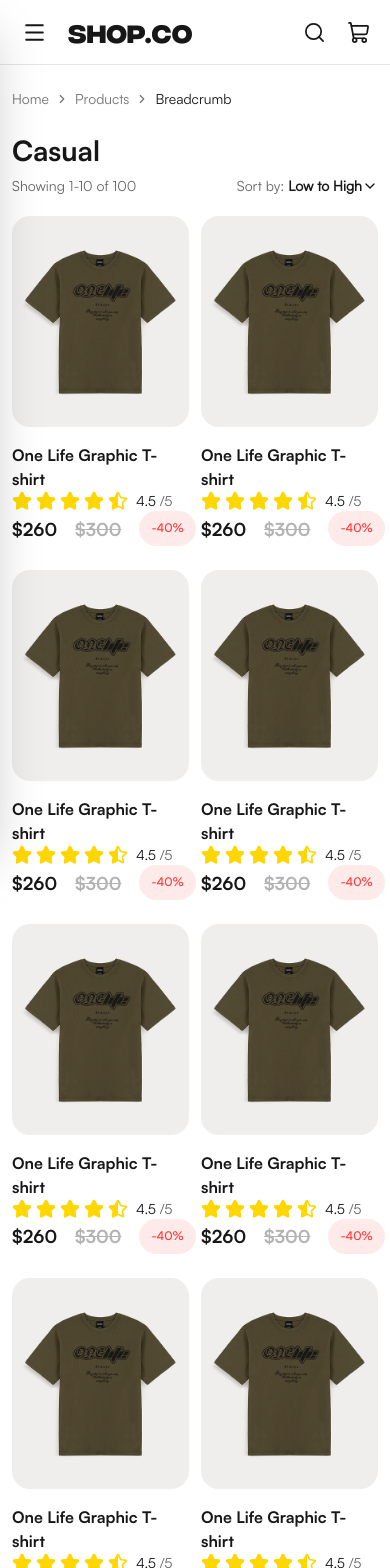
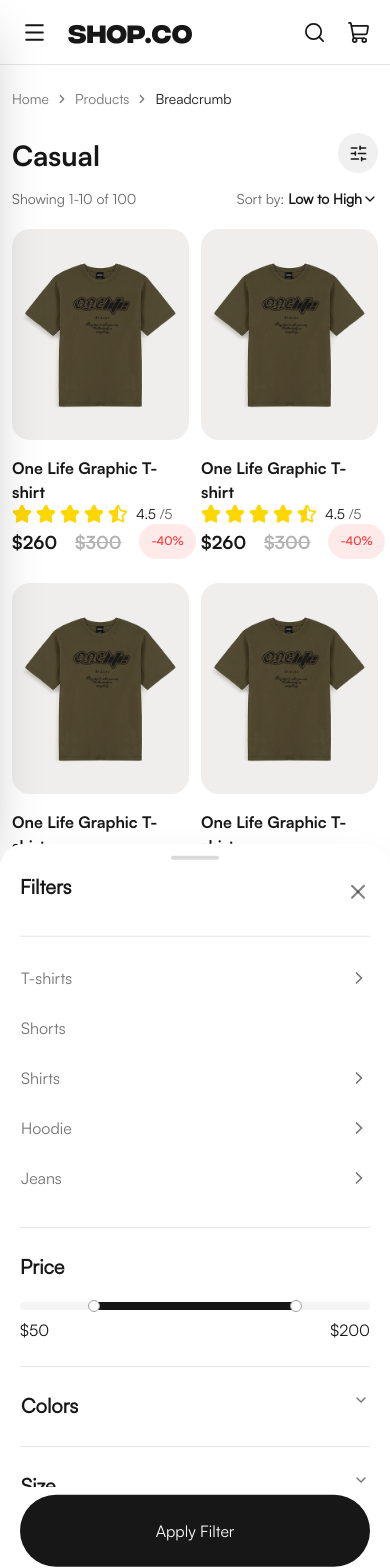
Before and after one commit to Muzamilhussain258g/ecom-frontend-nextjs, a Next.js app: page /products in a window 390 px wide. Shown: the top 1568 px of the page. Built offline with nearby package versions, Linux system fonts and the light colour scheme.

Commit message:
some changes in product page

```diff
--- a/components/products/Filters.tsx
+++ b/components/products/Filters.tsx
@@ -1,29 +1,110 @@
 "use client"
-import { Check, ChevronRight, Sliders } from 'lucide-react'
+import { Check, ChevronRight, Sliders, SlidersHorizontal, X } from 'lucide-react'
 import {
     Accordion,
     AccordionContent,
     AccordionItem,
     AccordionTrigger,
 } from "@/components/ui/accordion"
-import React, { useState } from 'react'
+import { useEffect, useRef, useState } from 'react'
 import { Slider } from '@/components/ui/slider'
 import Button from '../Button'
 
 
-export default function Filters() {
+interface FiltersProps {
+    variant?: "desktop" | "mobile"
+}
+
+export default function Filters({
+    variant = "desktop",
+}: FiltersProps) {
     const [price, setPrice] = useState([50, 200]);
     const [selectedColor, setSelectedColor] = useState("blue");
     const [selectedSize, setSelectedSize] = useState("large");
+    const [isOpen, setIsOpen] = useState(false);
+    const triggerRef = useRef<HTMLButtonElement>(null);
+    const sheetRef = useRef<HTMLDivElement>(null);
+    const closeButtonRef = useRef<HTMLButtonElement>(null);
 
+    const closeFilters = () => setIsOpen(false);
 
-    return (
-        <div className='hidden md:block px-6 py-5 rounded-2xl border sticky top-10'>
+    useEffect(() => {
+        if (variant !== "mobile" || !isOpen) return;
+
+        const previousOverflow = document.body.style.overflow;
+        const trigger = triggerRef.current;
+
+        document.body.style.overflow = "hidden";
+        closeButtonRef.current?.focus();
+
+        const handleKeyDown = (event: KeyboardEvent) => {
+            if (event.key === "Escape") {
+                setIsOpen(false);
+                return;
+            }
+
+            if (event.key !== "Tab") return;
+
+            const focusableElements =
+                sheetRef.current?.querySelectorAll<HTMLElement>(
+                    'a[href], button:not([disabled]), input:not([disabled]), [tabindex]:not([tabindex="-1"])',
+                );
+
+            if (!focusableElements?.length) return;
+
+            const firstElement = focusableElements[0];
+            const lastElement = focusableElements[focusableElements.length - 1];
+
+            if (event.shiftKey && document.activeElement === firstElement) {
+                event.preventDefault();
+                lastElement.focus();
+            } else if (!event.shiftKey && document.activeElement === lastElement) {
+                event.preventDefault();
+                firstElement.focus();
+            }
+        };
+
+        window.addEventListener("keydown", handleKeyDown);
+
+        return () => {
+            document.body.style.overflow = previousOverflow;
+            window.removeEventListener("keydown", handleKeyDown);
+            trigger?.focus();
+        };
+    }, [isOpen, variant]);
+
+    const filterPanel = (
+        <div className={
+            variant === "desktop"
+                ? "sticky top-10 hidden rounded-2xl border px-6 py-5 md:block"
+                : "flex min-h-0 flex-1 flex-col px-5 pb-5"
+        }>
             <div className="flex justify-between pb-6 border-b ">
-                <h3 className="font-bold text-[20px] text-primary">Filters</h3>
-                <Sliders size={24} />
+                <h3
+                    id={variant === "mobile" ? "mobile-filter-title" : undefined}
+                    className="font-bold text-[20px] text-primary"
+                >
+                    Filters
+                </h3>
+                {variant === "mobile" ? (
+                    <button
+                        ref={closeButtonRef}
+                        type="button"
+                        onClick={closeFilters}
+                        className="-mr-2 flex size-10 items-center justify-center rounded-full text-black/50 transition-colors hover:bg-tertiary hover:text-primary"
+                        aria-label="Close filters"
+                    >
+                        <X size={24} />
+                    </button>
+                ) : (
+                    <Sliders size={24} />
+                )}
             </div>
-            <div className='max-h-[65vh] overflow-y-auto hide-scrollbar my-2'>
+            <div className={
+                variant === "desktop"
+                    ? "my-2 max-h-[65vh] overflow-y-auto hide-scrollbar"
+                    : "my-2 min-h-0 flex-1 overflow-y-auto overscroll-contain hide-scrollbar"
+            }>
                 <Accordion
                     className="w-full pb-6 pt-2 border-b"
 
@@ -288,11 +369,57 @@ export default function Filters() {
             <Button btnProps={{
                 text: "Apply Filter",
                 className: "py-6 w-full",
-                variant: "black"
+                variant: "black",
+                onClick: variant === "mobile" ? closeFilters : undefined,
             }} />
 
         </div>
-    )
+    );
+
+    if (variant === "desktop") return filterPanel;
+
+    return (
+        <>
+            <button
+                ref={triggerRef}
+                type="button"
+                onClick={() => setIsOpen(true)}
+                className="flex size-10 shrink-0 items-center justify-center rounded-full bg-tertiary text-primary transition-colors hover:bg-black hover:text-white md:hidden"
+                aria-label="Open filters"
+                aria-controls="mobile-filter-sheet"
+                aria-expanded={isOpen}
+            >
+                <SlidersHorizontal size={19} />
+            </button>
+
+            <div
+                className={`fixed inset-0 z-[70] bg-black/45 transition-opacity duration-300 md:hidden ${
+                    isOpen ? "visible opacity-100" : "invisible opacity-0"
+                }`}
+                onClick={closeFilters}
+                aria-hidden="true"
+            />
+
+            <div
+                ref={sheetRef}
+                id="mobile-filter-sheet"
+                role="dialog"
+                aria-modal="true"
+                aria-labelledby="mobile-filter-title"
+                aria-hidden={!isOpen}
+                inert={!isOpen}
+                className={`fixed inset-x-0 bottom-0 z-[80] mx-auto flex h-[88dvh] max-h-[760px] w-full max-w-xl flex-col overflow-hidden rounded-t-[24px] bg-white pt-3 shadow-2xl transition-transform duration-300 ease-out md:hidden ${
+                    isOpen ? "translate-y-0" : "translate-y-full"
+                }`}
+            >
+                <div
+                    className="mx-auto mb-3 h-1 w-12 rounded-full bg-black/15"
+                    aria-hidden="true"
+                />
+                {filterPanel}
+            </div>
+        </>
+    );
 }
 
 const sizes = [
--- a/components/products/ProductsGrid.tsx
+++ b/components/products/ProductsGrid.tsx
@@ -22,6 +22,7 @@ import {
     PaginationPrevious,
 } from "@/components/ui/pagination"
 import { ChevronDown } from 'lucide-react'
+import Filters from './Filters'
 export default function ProductsGrid() {
     const [sortOption, setSortOption] = useState("priceLow")
     const [open, setOpen] = useState(false);
@@ -30,11 +31,13 @@ export default function ProductsGrid() {
         <div className='min-w-0 md:col-span-2 xl:col-span-3'>
             <div className='mb-5 flex flex-wrap items-end justify-between gap-x-4 gap-y-2'>
                 <h2 className='text-[28px] leading-tight font-satoshi-bold! text-primary sm:text-[32px]'>Casual</h2>
-                <div className='flex w-full min-w-0 items-center justify-between gap-2 text-sm sm:w-auto sm:justify-end sm:gap-4 sm:text-base'>
+                <Filters variant="mobile" />
+                <div className='max-sm:mt-2 flex w-full min-w-0 items-center justify-between gap-2 text-sm md:w-auto md:justify-end md:gap-4 md:text-base'>
                     <div className='min-w-0 whitespace-nowrap text-black/60'>
                         Showing 1-10 of 100<span className='hidden sm:inline'> Products</span>
                     </div>
-                    <div className='flex shrink-0 items-center whitespace-nowrap'>Sort by:
+                    <div className='flex shrink-0 items-center whitespace-nowrap'>
+                        <span className='hidden min-[375px]:inline'>Sort by:</span>
                         <DropdownMenu open={open} onOpenChange={setOpen}>
                             <DropdownMenuTrigger render={
                                 <button className='ml-1 inline-flex items-center whitespace-nowrap font-bold text-primary'>
```
